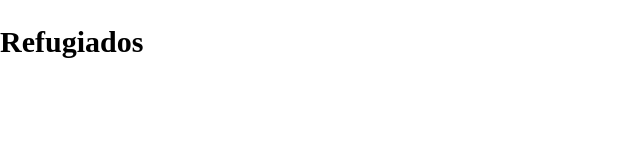
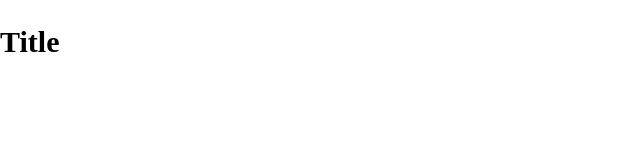
Before and after one commit to jemapau/gulp-template, a website: page app/index.html in a window 1280 px wide. Shown: the whole page, without its empty margins (0-640 px from the left). Drawn offline with Linux system fonts and the light colour scheme.

Commit message:
Update index.html

```diff
--- a/app/index.html
+++ b/app/index.html
@@ -12,7 +12,7 @@
 <script>try{Typekit.load({ async: true });}catch(e){}</script>
 <body>
 
-<h2>Refugiados</h2>
+<h2>Title</h2>
 
 <!--build:js js/main.min.js -->
   <script src="js/main.js"></script>
```
